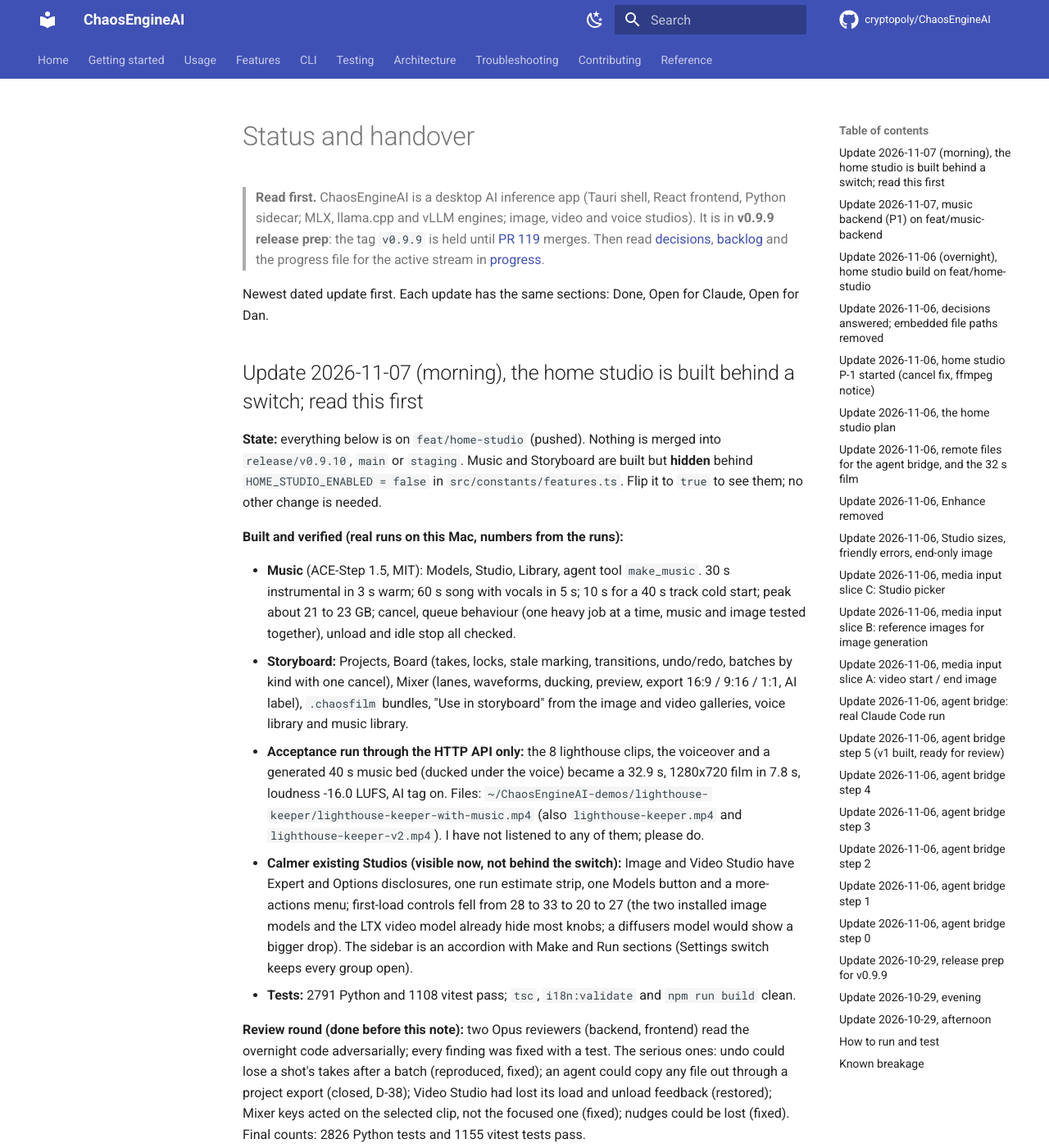
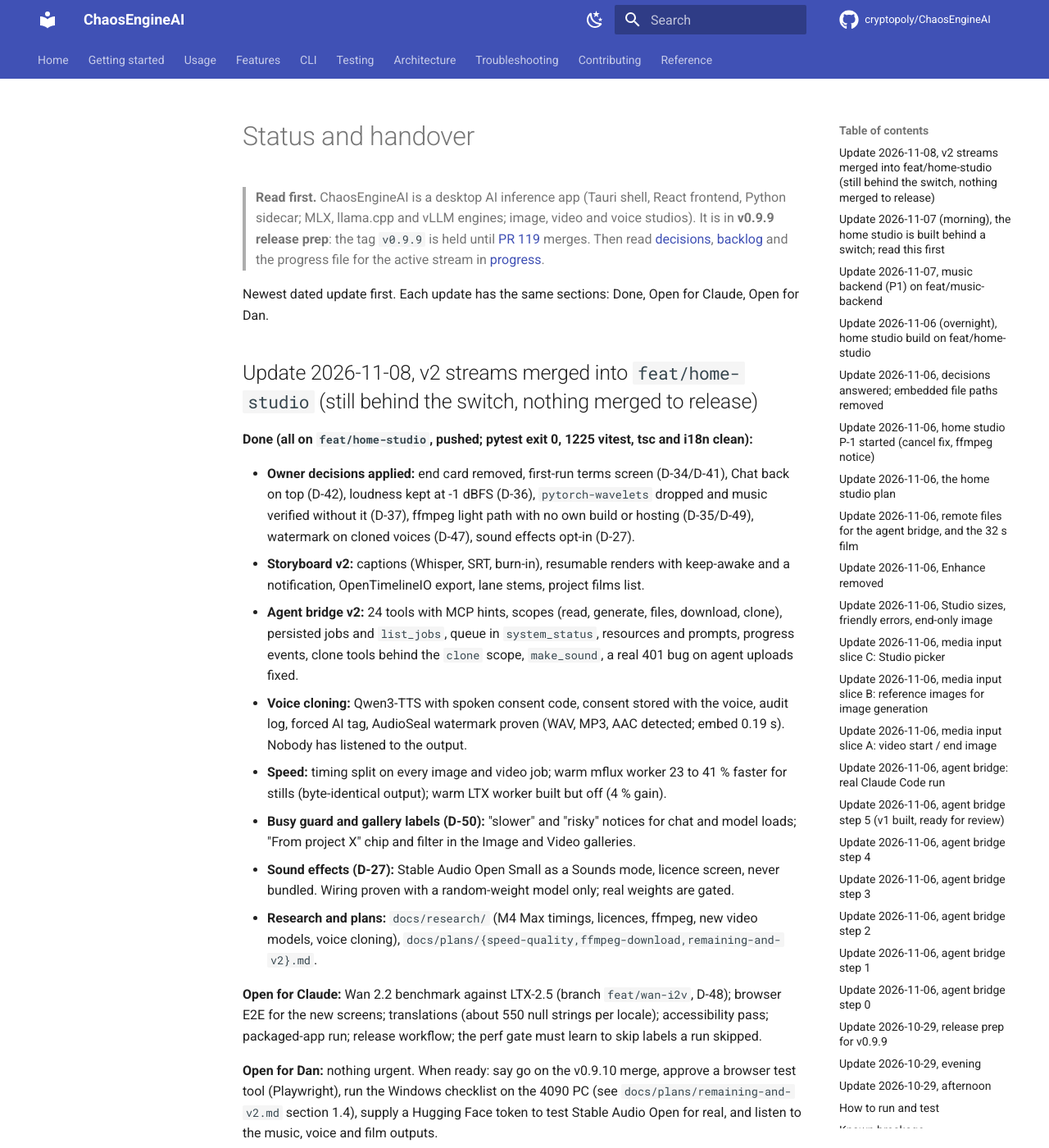
Before and after one commit to cryptopoly/ChaosEngineAI, an MkDocs documentation site: the page built from docs/hub/status.md, in a window 1280 px wide and 1400 px high. Shown: the whole window at 82% size. Built offline with MkDocs 1.6.1 and Material for MkDocs 9.7.7, drawn with Linux system fonts in a browser that asks for light colours; comment, search, counter and statistics services are not loaded.

Commit message:
docs(hub): status update 2026-11-08

```diff
--- a/docs/hub/status.md
+++ b/docs/hub/status.md
@@ -8,6 +8,23 @@
 > **Read first.** ChaosEngineAI is a desktop AI inference app (Tauri shell, React frontend, Python sidecar; MLX, llama.cpp and vLLM engines; image, video and voice studios). It is in **v0.9.9 release prep**: the tag `v0.9.9` is held until [PR 119](https://github.com/cryptopoly/ChaosEngineAI/pull/119) merges. Then read [decisions](decisions.md), [backlog](backlog.md) and the progress file for the active stream in [progress](progress/README.md).
 
 Newest dated update first. Each update has the same sections: Done, Open for Claude, Open for Dan.
+
+## Update 2026-11-08, v2 streams merged into `feat/home-studio` (still behind the switch, nothing merged to release)
+
+**Done (all on `feat/home-studio`, pushed; pytest exit 0, 1225 vitest, tsc and i18n clean):**
+
+- **Owner decisions applied:** end card removed, first-run terms screen (D-34/D-41), Chat back on top (D-42), loudness kept at -1 dBFS (D-36), `pytorch-wavelets` dropped and music verified without it (D-37), ffmpeg light path with no own build or hosting (D-35/D-49), watermark on cloned voices (D-47), sound effects opt-in (D-27).
+- **Storyboard v2:** captions (Whisper, SRT, burn-in), resumable renders with keep-awake and a notification, OpenTimelineIO export, lane stems, project films list.
+- **Agent bridge v2:** 24 tools with MCP hints, scopes (read, generate, files, download, clone), persisted jobs and `list_jobs`, queue in `system_status`, resources and prompts, progress events, clone tools behind the `clone` scope, `make_sound`, a real 401 bug on agent uploads fixed.
+- **Voice cloning:** Qwen3-TTS with spoken consent code, consent stored with the voice, audit log, forced AI tag, AudioSeal watermark proven (WAV, MP3, AAC detected; embed 0.19 s). Nobody has listened to the output.
+- **Speed:** timing split on every image and video job; warm mflux worker 23 to 41 % faster for stills (byte-identical output); warm LTX worker built but off (4 % gain).
+- **Busy guard and gallery labels (D-50):** "slower" and "risky" notices for chat and model loads; "From project X" chip and filter in the Image and Video galleries.
+- **Sound effects (D-27):** Stable Audio Open Small as a Sounds mode, licence screen, never bundled. Wiring proven with a random-weight model only; real weights are gated.
+- **Research and plans:** `docs/research/` (M4 Max timings, licences, ffmpeg, new video models, voice cloning), `docs/plans/{speed-quality,ffmpeg-download,remaining-and-v2}.md`.
+
+**Open for Claude:** Wan 2.2 benchmark against LTX-2.5 (branch `feat/wan-i2v`, D-48); browser E2E for the new screens; translations (about 550 null strings per locale); accessibility pass; packaged-app run; release workflow; the perf gate must learn to skip labels a run skipped.
+
+**Open for Dan:** nothing urgent. When ready: say go on the v0.9.10 merge, approve a browser test tool (Playwright), run the Windows checklist on the 4090 PC (see `docs/plans/remaining-and-v2.md` section 1.4), supply a Hugging Face token to test Stable Audio Open for real, and listen to the music, voice and film outputs.
 
 ## Update 2026-11-07 (morning), the home studio is built behind a switch; read this first
 
```
